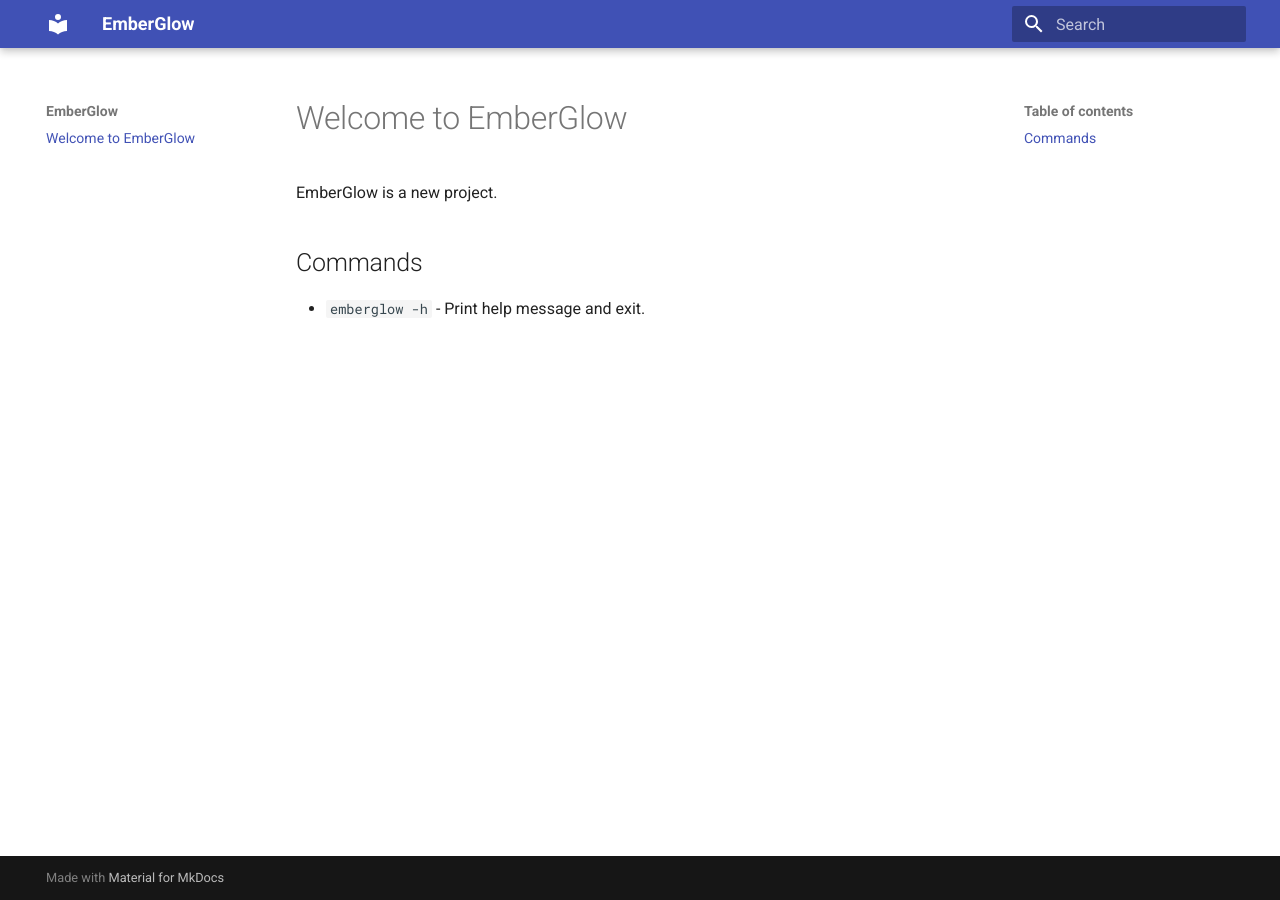
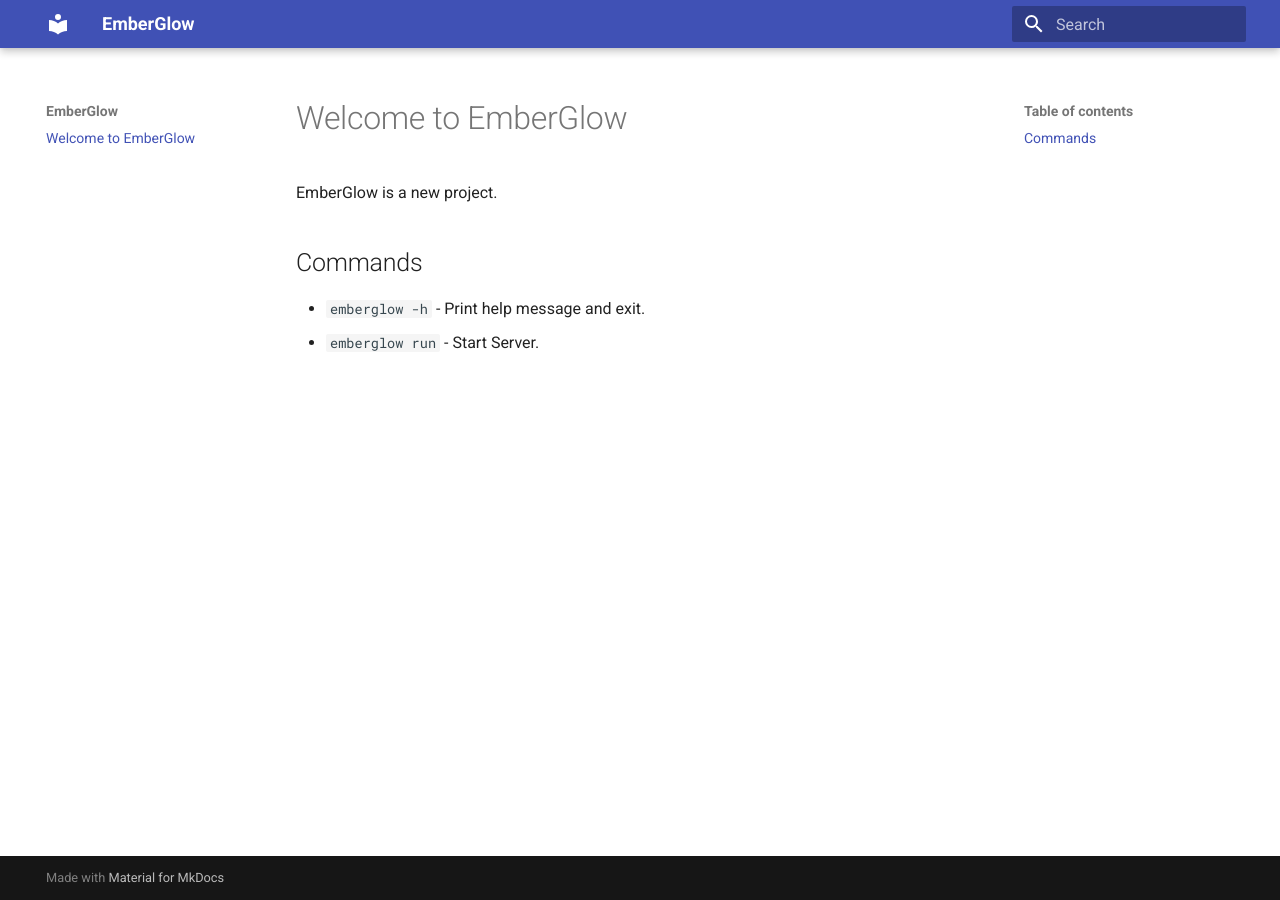
Before and after one commit to fxnicolas/emberglow, an MkDocs documentation site: the page built from docs/index.md, in a window 1280 px wide. Built offline with MkDocs 1.6.1 and Material for MkDocs 9.7.7, drawn with Linux system fonts in a browser that asks for light colours.

Commit message:
Start command

```diff
--- a/docs/index.md
+++ b/docs/index.md
@@ -5,3 +5,4 @@ EmberGlow is a new project.
 ## Commands
 
 * `emberglow -h` - Print help message and exit.
+* `emberglow run` - Start Server.
```
